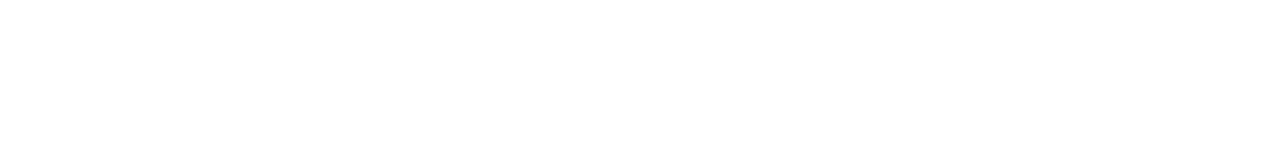
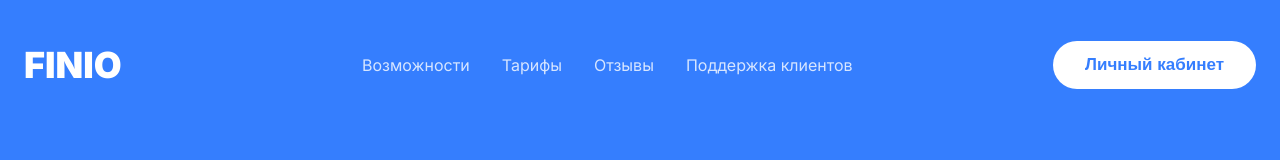
Before and after one commit to enagtim/HTML-and-CSS-project, a plain HTML site: page 3-finio/index.html in a window 1280 px wide. Drawn offline with Linux system fonts and the light colour scheme.

Commit message:
Cделал header + aдаптив

```diff
--- a/3-finio/index.html
+++ b/3-finio/index.html
@@ -16,7 +16,34 @@
 </head>
 
 <body>
+    <header class="header">
+        <div class="header__wrapper">
+            <a class="hero-link-Finio" href="#" aria-label="Вход в личный кабинет">
+                <span>Finio</span>
+            </a>
+            <nav>
+                <ul class="wrapper__list">
+                    <li>
+                        <a class="wrapper__list__link" href="#">Возможности</a>
+                    </li>
+                    <li>
+                        <a class="wrapper__list__link" href="#">Тарифы</a>
+                    </li>
+                    <li>
+                        <a class="wrapper__list__link" href="#">Отзывы</a>
+                    </li>
+                    <li>
+                        <a class="wrapper__list__link" href="#">Поддержка клиентов</a>
+                    </li>
+                </ul>
+            </nav>
+            <button class="main-button">Личный кабинет</button>
+            <button class="header__button-mobile-menu">
+                <img src="./images/burger-menu.svg" alt="Иконка меню">
+            </button>
+         </div>
 
+    </header>
 </body>
 
 </html>
--- a/3-finio/styles/components.css
+++ b/3-finio/styles/components.css
@@ -0,0 +1,10 @@
+.main-button {
+    background-color: var(--secondary-color);
+    font-size: 17px;
+    font-weight: 800;
+    line-height: 140%;
+    color: var(--primary-color);
+    padding: 12px 32px;
+    border-radius: 34px;
+    border: none;
+}
--- a/3-finio/styles/global.css
+++ b/3-finio/styles/global.css
@@ -0,0 +1,16 @@
+:root {
+    --primary-color: #357EFE;
+    --secondary-color: #FFF;
+    --secondary-color-white-dizabled: rgba(255, 255, 255, 0.80)
+
+}
+*{
+    box-sizing: border-box;
+}
+body {
+    max-width: 1920px;
+    font-family: "Inter", sans-serif;
+    font-style: normal;
+    background:var(--primary-color);
+    margin: 0;
+}
--- a/3-finio/styles/header.css
+++ b/3-finio/styles/header.css
@@ -0,0 +1,55 @@
+.header__wrapper {
+    max-width: calc(1400px - 48px);
+    display: flex;
+    align-items: center;
+    justify-content: space-between;
+    padding: 40px 24px;
+    margin: 0 auto;
+}
+.hero-link-Finio {
+    font-size: 36px;
+    font-weight: 900;
+    line-height: 140%;
+    color: var(--secondary-color);
+    text-decoration: none;
+    text-transform: uppercase;
+    cursor: pointer;
+}
+.wrapper__list {
+    cursor: pointer;
+    display: flex;
+    gap: 32px;
+    list-style: none;
+    margin: 0;
+}
+.wrapper__list__link{
+    text-decoration: none;
+    color:var(--secondary-color-white-dizabled)
+}
+.wrapper__list__link:hover {
+    color: var(--secondary-color);
+}
+.header__button-mobile-menu {
+    display: none;
+    background: none;
+    border: none;
+}
+@media (max-width: 480px) {
+    .header__wrapper {
+        padding: 28px 24px;
+    }
+    .hero-link-Finio  {
+        font-size: 24px;
+    }
+}
+@media (max-width: 1200px) {
+    .header__button-mobile-menu {
+        display: block;
+    }
+    .wrapper__list {
+        display: none;
+    }
+    .main-button {
+        display: none;
+    }
+}
```
Also changed, not shown: 3-finio/images/burger-menu.svg (added).
